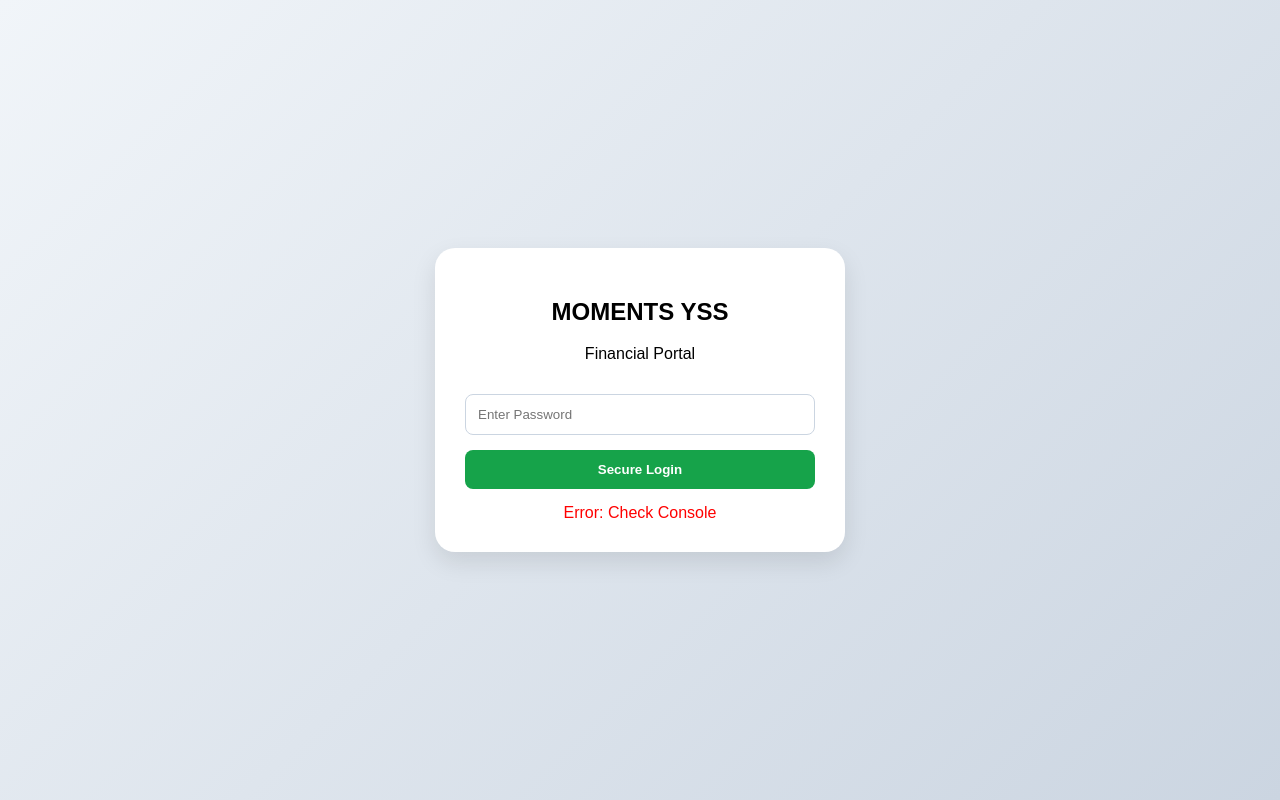
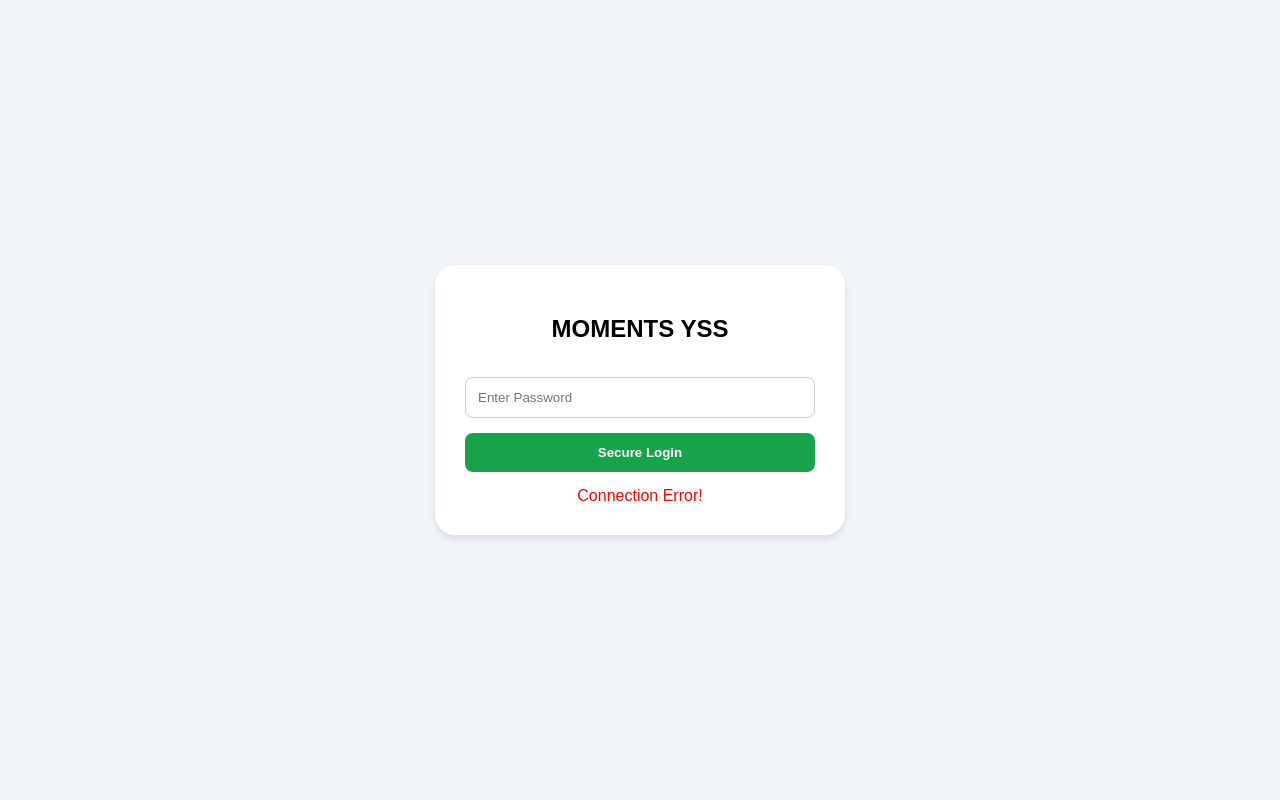
Before and after one commit to ajinprasannankajal-droid/moments, a plain HTML site: page index.html in a window 1280 px wide. Both pictures are taken after a click on the button "Secure Login". Drawn offline with Linux system fonts and the light colour scheme; no server answers.

Commit message:
Update index.html

```diff
--- a/index.html
+++ b/index.html
@@ -5,23 +5,21 @@
   <meta name="viewport" content="width=device-width, initial-scale=1">
   <title>MOMENTS YSS - Login</title>
   <style>
-    body { background: linear-gradient(135deg, #f1f5f9 0%, #cbd5e1 100%); display: flex; justify-content: center; align-items: center; height: 100vh; margin: 0; font-family: sans-serif; }
-    .login { width: 90%; max-width: 350px; background: white; padding: 30px; border-radius: 20px; box-shadow: 0 10px 25px rgba(0,0,0,0.1); text-align: center; }
-    input { width: 100%; padding: 12px; margin: 15px 0; border: 1px solid #cbd5e1; border-radius: 8px; box-sizing: border-box; }
+    body { background: #f1f5f9; display: flex; justify-content: center; align-items: center; height: 100vh; margin: 0; font-family: sans-serif; }
+    .login { width: 90%; max-width: 350px; background: white; padding: 30px; border-radius: 20px; box-shadow: 0 4px 6px rgba(0,0,0,0.1); text-align: center; }
+    input { width: 100%; padding: 12px; margin: 15px 0; border: 1px solid #ccc; border-radius: 8px; box-sizing: border-box; }
     button { width: 100%; padding: 12px; background: #16a34a; color: white; border: none; border-radius: 8px; cursor: pointer; font-weight: bold; }
   </style>
 </head>
 <body>
   <div class="login">
     <h2>MOMENTS YSS</h2>
-    <p>Financial Portal</p>
     <input type="password" id="pass" placeholder="Enter Password">
     <button onclick="login()">Secure Login</button>
     <div id="msg" style="margin-top:15px; color:red;"></div>
   </div>
 
   <script>
-    // പുതിയ ലിങ്ക് അപ്‌ഡേറ്റ് ചെയ്തു
     const SCRIPT_URL = "https://script.google.com/macros/s/AKfycbwgqBrTtyMbFqd8PoBq-X5DxKHQ3mdlDqQJS_RCZqD9WTgLEzJil4GPlGov9sCmgM2g/exec";
 
     function login() {
@@ -29,7 +27,10 @@
       var msg = document.getElementById("msg");
       msg.innerHTML = "Authenticating...";
 
-      fetch(`${SCRIPT_URL}?action=checkLogin&password=${encodeURIComponent(pass)}`)
+      fetch(`${SCRIPT_URL}?action=checkLogin&password=${encodeURIComponent(pass)}`, {
+        method: 'GET',
+        mode: 'cors'
+      })
       .then(res => res.json())
       .then(data => {
         if (data.success) {
@@ -39,7 +40,7 @@
           msg.innerHTML = "Wrong Password! ❌";
         }
       })
-        .catch(err => { msg.innerHTML = "Error: Check Console"; console.error(err); });
+      .catch(err => { msg.innerHTML = "Connection Error!"; console.error(err); });
     }
   </script>
 </body>
```
Lines whose indentation alone changed are shown as unchanged.
